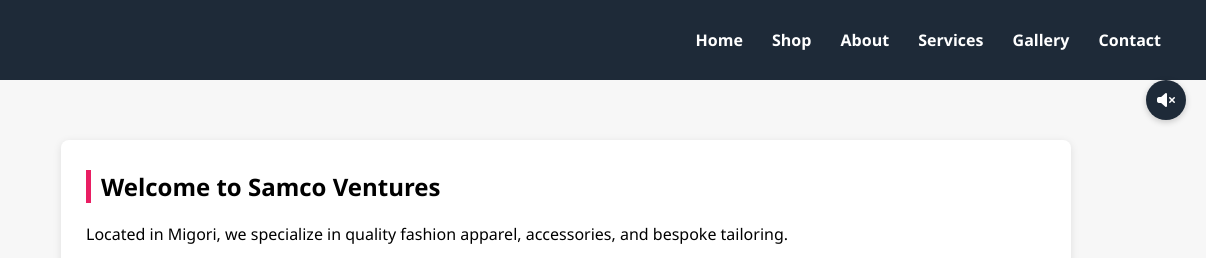
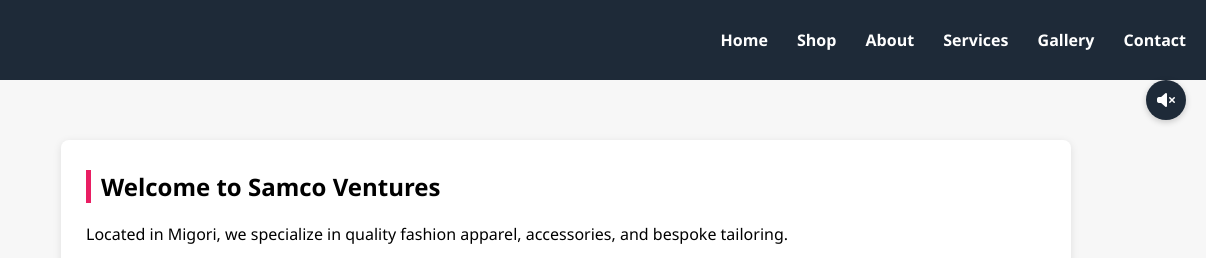
Before and after one commit to Akugo12/samco_ventures, a plain HTML site: page index.html in a window 1280 px wide. Shown: the top 258 px of the page, 74-1280 px from the left. Drawn offline with Linux system fonts and the light colour scheme; grey boxes are pictures that could not be loaded.

Commit message:
Update index.html

```diff
--- a/index.html
+++ b/index.html
@@ -35,7 +35,7 @@
     nav a {
       color: white;
       text-decoration: none;
-      margin-right: 25px;
+      margin-left: 25px;
       font-weight: 600;
       cursor: pointer;
     }
```
